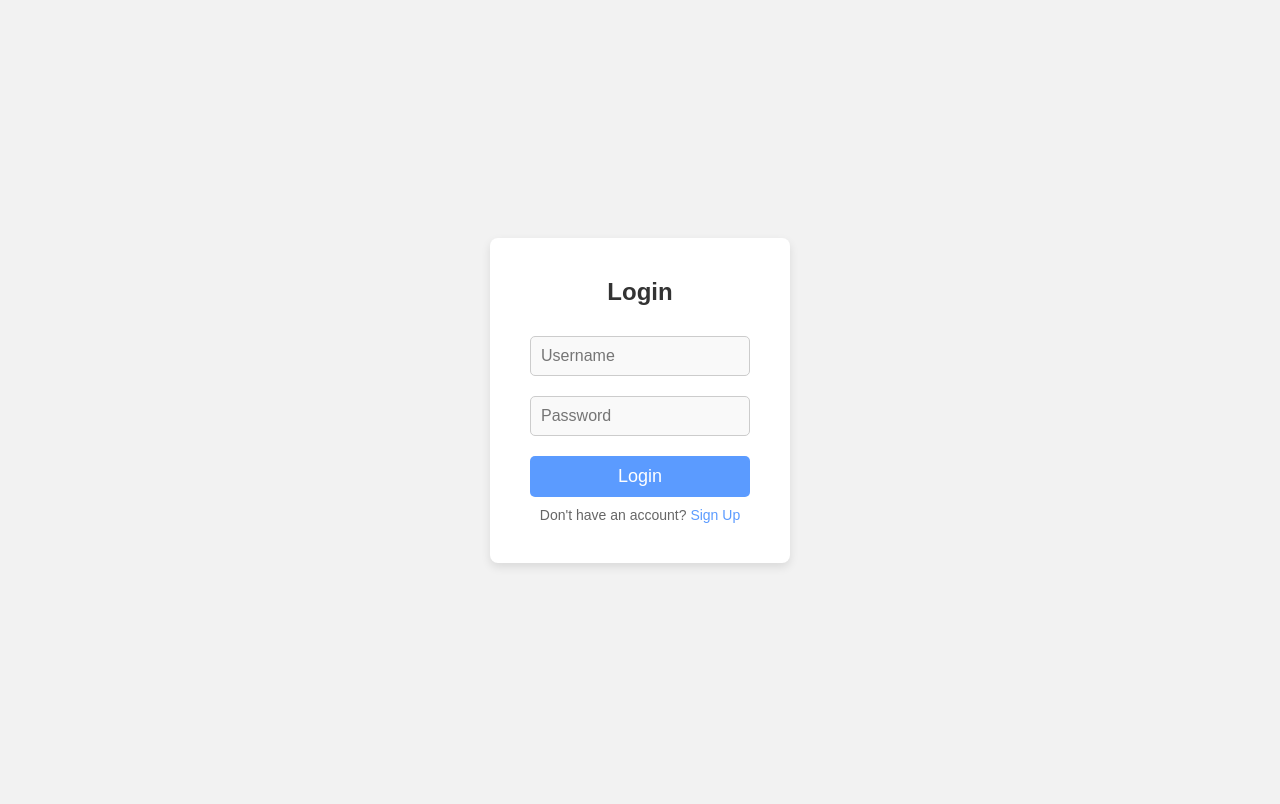
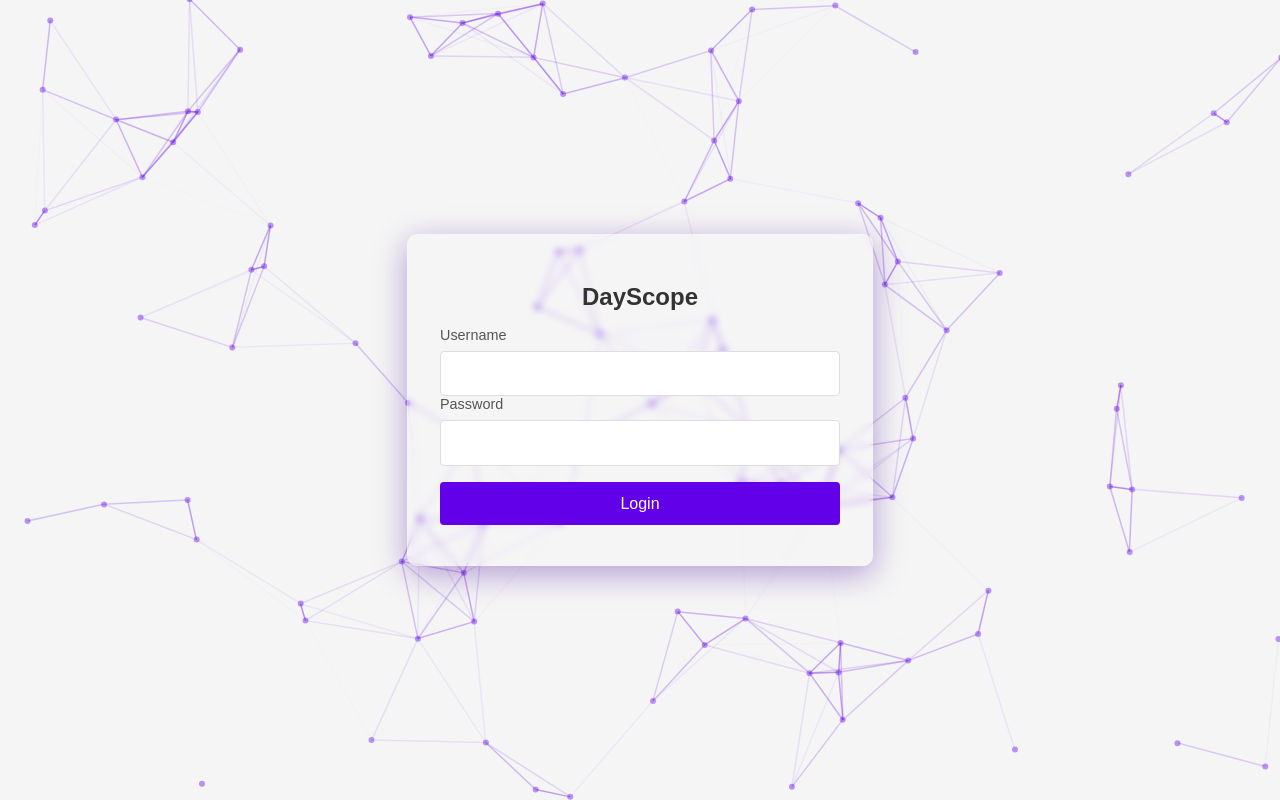
Before and after one commit to bit-frame/day-scope, a website: page public/login.html in a window 1280 px wide. Drawn offline with nearby package versions, Linux system fonts and the light colour scheme.

Commit message:
Modified login page appearance

```diff
--- a/public/login.html
+++ b/public/login.html
@@ -3,127 +3,170 @@
 <head>
     <meta charset="UTF-8">
     <meta name="viewport" content="width=device-width, initial-scale=1.0">
-    <title>Login</title>
+    <title>Login to DayScope</title>
+    <script src="https://cdn.jsdelivr.net/npm/particles.js"></script>
     <style>
-        /* General reset for margin and padding */
-        * {
-            margin: 0;
-            padding: 0;
-            box-sizing: border-box;
-        }
-
         body {
-            font-family: 'Arial', sans-serif;
-            background-color: #f2f2f2;
-            height: 100vh;
+            font-family: Arial, sans-serif;
             display: flex;
             justify-content: center;
             align-items: center;
+            height: 100vh;
+            margin: 0;
+            overflow: hidden;
         }
-
-        /* Center the login box */
+        #particles-js {
+            position: absolute;
+            top: 0;
+            left: 0;
+            width: 100%;
+            height: 100%;
+            background-color: #f5f5f5;
+            z-index: 1;
+        }
         .login-container {
-            display: flex;
-            justify-content: center;
-            align-items: center;
-            height: 100%;
+            position: relative;
+            z-index: 10;
+            padding: 2rem;
+            width: 100%;
+            max-width: 400px;
+            text-align: center;
+            background: rgba( 255, 255, 255, 0 );
+            box-shadow: 0 8px 32px 0 rgba(65, 1, 155, 0.37);
+            backdrop-filter: blur( 3.5px );
+            -webkit-backdrop-filter: blur( 3.5px );
+            border-radius: 10px;
+            border: 1px solid rgba( 255, 255, 255, 0.18 );
         }
-
-        .login-box {
-            width: 300px;
-            padding: 40px;
-            background: #fff;
-            border-radius: 8px;
-            box-shadow: 0 4px 10px rgba(0, 0, 0, 0.1);
-        }
-
-        h2 {
-            text-align: center;
-            margin-bottom: 30px;
-            font-size: 24px;
+        .login-container h1 {
+            margin-bottom: 1rem;
+            font-size: 1.5rem;
             color: #333;
         }
-
-        .textbox {
-            margin-bottom: 20px;
+        .form-group {
+            margin-bottom: 1rem;
+            text-align: left;
         }
-
-        .textbox input {
+        .form-group label {
+            display: block;
+            margin-bottom: 0.5rem;
+            font-size: 0.9rem;
+            color: #555;
+        }
+        .form-group input {
             width: 100%;
-            padding: 10px;
-            font-size: 16px;
-            border: 1px solid #ccc;
-            border-radius: 5px;
-            background-color: #f9f9f9;
+            padding: 0.8rem;
+            border: 1px solid #ddd;
+            border-radius: 4px;
+            font-size: 1rem;
+            box-sizing: border-box;
+            transition: border-color 0.5s ease;
+        }
+        .form-group input:focus {
+            border-color: #6200ea;
             outline: none;
-            transition: border-color 0.3s ease;
+            box-shadow: 0 0 4px rgba(98, 0, 234, 0.3);
         }
-
-        .textbox input:focus {
-            border-color: #5b9bff;
-        }
-
-        .btn {
+        .login-button {
             width: 100%;
-            padding: 10px;
-            background-color: #5b9bff;
+            padding: 0.8rem;
+            background-color: #6200ea;
             color: #fff;
             border: none;
-            border-radius: 5px;
-            font-size: 18px;
+            border-radius: 4px;
+            font-size: 1rem;
             cursor: pointer;
-            transition: background-color 0.3s ease;
+            transition: background-color 0.3s;
         }
-
-        .btn:hover {
-            background-color: #4a8fd2;
+        .login-button:hover {
+            background-color: #3700b3;
         }
-
-        .signup-link {
-            text-align: center;
-            margin-top: 10px;
-            font-size: 14px;
-            color: #666;
-        }
-
-        .signup-link a {
-            color: #5b9bff;
-            text-decoration: none;
-        }
-
-        .signup-link a:hover {
-            text-decoration: underline;
+        .error {
+            color: red;
+            font-size: 0.9rem;
+            margin-top: 0.5rem;
         }
     </style>
 </head>
 <body>
+    <div id="particles-js"></div>
+
     <div class="login-container">
-        <div class="login-box">
-            <h2>Login</h2>
-            <form id="loginForm" action="#" method="POST">
-                <div class="textbox">
-                    <input type="text" id="username" placeholder="Username" name="username" required>
-                </div>
-                <div class="textbox">
-                    <input type="password" id="password" placeholder="Password" name="password" required>
-                </div>
-                <button type="submit" class="btn">Login</button>
-                <p class="signup-link">Don't have an account? <a href="#">Sign Up</a></p>
-            </form>
-        </div>
+        <h1>DayScope</h1>
+        <form id="loginForm">
+            <div class="form-group">
+                <label for="username">Username</label>
+                <input type="text" id="username" name="username">
+                <label for="username">Password</label>
+                <input type="password" id="password" name="password">
+            </div>
+            <button type="submit" class="login-button">Login</button>
+            <div class="error" id="errorMessage"></div>
+        </form>
     </div>
 
     <script>
-        function GetCredentials(){
-            const username = document.getElementById('username').value;
-            const password = document.getElementById('password').value;
+        // Initialize particles.js
+        particlesJS('particles-js', {
+            particles: {
+                number: {
+                    value: 80,
+                },
+                color: { value: "#6200ea" },
+                shape: {
+                    type: "circle",
+                },
+                opacity: {
+                    value: 0.4,
+                },
+                size: {
+                    value: 3,
+                },
+                line_linked: {
+                    enable: true,
+                    distance: 140,
+                    color: "#6200ea",
+                    opacity: 0.5,
+                    width: 1.5,
+                },
+                move: {
+                    enable: true,
+                    speed: 1.2,
+                    direction: "none",
+                    random: false,
+                    straight: false,
+                }
+            },
+            interactivity: {
+                events: {
+                    onhover: {
+                        enable: false,
+                    },
+                    onclick: {
+                        enable: false,
+                    }
+                },
+            },
+            retina_detect: true,
+        });
 
-            return { username, password }
-        }
-        document.getElementById('loginForm').addEventListener('submit', function(event) {
+        const loginForm = document.getElementById('loginForm');
+        const errorMessage = document.getElementById('errorMessage');
+        const usernameInput = document.getElementById('username');
+        const passwordInput = document.getElementById('password');
+
+        loginForm.addEventListener('submit', function(event) {
             event.preventDefault();
-            const credentials = GetCredentials()
-            console.log(credentials.username, credentials.password)
+
+            const username = document.getElementById('username').value.trim();
+            const password = document.getElementById('password').value.trim();
+
+            if (username && password) {
+                alert(`Username: ${username}, Password: ${password}`);
+                errorMessage.textContent = '';
+            } else {
+                errorMessage.textContent = 'Please enter both a username and password.';
+            }
         });
     </script>
 </body>
```
